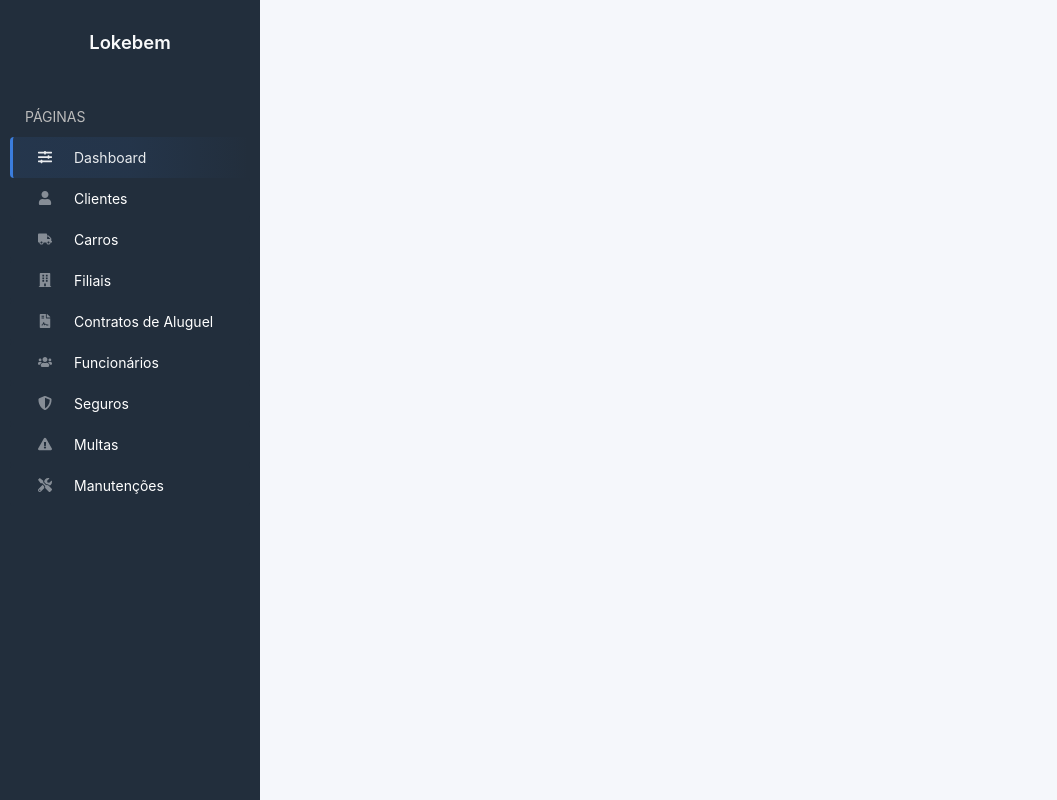
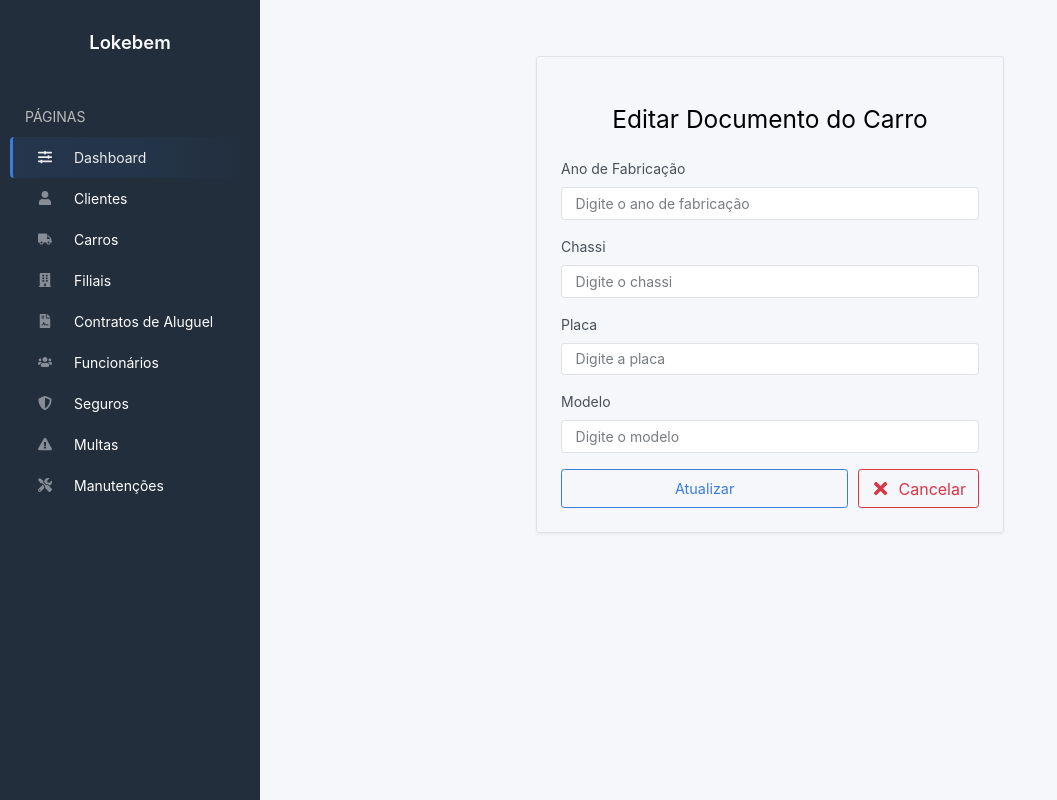
Before and after one commit to Malucoimbr/LockeBemFront, a React (Create React App) app: page /editdocumento/1 in a window 1280 px wide. Shown: the whole page, without its empty margins (0-1057 px from the left). Built offline with nearby package versions, Linux system fonts and the light colour scheme; no server answers.

Commit message:
ajustando os edits

```diff
--- a/src/App.js
+++ b/src/App.js
@@ -52,6 +52,7 @@ import ViewCarro from './carros/ViewCarro';
 import ListCarro from './carros/ListCarro';
 import AddCarro from './carros/AddCarro';
 import ListDocumento from './carros/ListDocumento';
+import EditDocumentoCarro from './carros/EditDocumentoCarro';
 
 import Seguros from './pages/Seguros';
 import AddSeguro from './seguros/AddSeguro';
@@ -67,6 +68,7 @@ import ListContrato from './contratos_aluguel/ListContrato';
 import ViewContrato from './contratos_aluguel/ViewContrato';
 import EditContrato from './contratos_aluguel/EditContrato';
 import ViewMantencao from './manutencoes/ViewManutencao';
+
 
 function App() {
   return (
@@ -94,6 +96,7 @@ function App() {
               <Route exact path="/viewcarros/:id" element={<ViewCarro />} />
               <Route exact path="/listcarro" element={<ListCarro />} />
               <Route exact path="/listdocumento" element={<ListDocumento />} />
+              <Route exact path="/editdocumento/:id" element={<EditDocumentoCarro />} />
 
               {/* filiais */}
               <Route exact path="/addfilial" element={<AddFilial />} />
--- a/src/carros/EditCarro.js
+++ b/src/carros/EditCarro.js
@@ -61,38 +61,19 @@ export default function EditCar() {
         setIsSubmitting(true);
         setError('');
         setSuccessMessage('');
-        setValidationErrors({});
-
-        // Validação de campos
-        if (!validateForm()) {
-            setIsSubmitting(false);
-            return;
-        }
-
-        const updatedCarro = {};
-
-        // Enviar apenas os campos modificados
-        Object.keys(carro).forEach(key => {
-            if (carro[key] !== initialCarro[key]) { // Verifica se o valor foi alterado
-                updatedCarro[key] = carro[key];
-            }
-        });
 
         try {
-            await axios.put(`http://localhost:8080/api/carro/${id}`, updatedCarro);
+            await axios.put(`http://localhost:8080/api/carro/${id}`, carro);
             setSuccessMessage('Carro atualizado com sucesso!');
-            setIsSubmitting(false);
-            navigate('/listcars');
+            navigate('/listcarro');
         } catch (error) {
             console.error('Erro ao atualizar o carro!', error);
             setError('Erro ao atualizar o carro.');
+        } finally {
             setIsSubmitting(false);
         }
     };
 
-    if (loading) {
-        return <div>Carregando dados do carro...</div>;
-    }
 
     return (
         <div className="container">
--- /dev/null
+++ b/src/carros/EditDocumentoCarro.js
@@ -0,0 +1,134 @@
+import React, { useState, useEffect } from 'react';
+import axios from 'axios';
+import { useNavigate, useParams, Link } from 'react-router-dom';
+import { FaTimes } from 'react-icons/fa';
+
+export default function EditDocumentoCarro() {
+  let navigate = useNavigate();
+
+  const [documento, setDocumento] = useState({
+    anoFab: '',
+    chassi: '',
+    placa: '',
+    modelo: '',
+  });
+
+  const [loading, setLoading] = useState(true);
+
+  const { id } = useParams();
+
+  const onInputChange = (e) => {
+    setDocumento({ ...documento, [e.target.name]: e.target.value });
+  };
+
+  const onSubmit = async (e) => {
+    e.preventDefault();
+
+    const updatedData = {};
+    Object.keys(documento).forEach(key => {
+      if (documento[key]) {
+        updatedData[key] = documento[key];
+      }
+    });
+
+    try {
+      await axios.put(`http://localhost:8080/api/documento-carro/${id}`, updatedData);
+      navigate("/listdocumento");
+    } catch (error) {
+      console.error("Erro ao atualizar documento:", error.response ? error.response.data : error);
+    }
+  };
+
+  useEffect(() => {
+    loadDocumento();
+  }, [id]);
+
+  const loadDocumento = async () => {
+    try {
+      const result = await axios.get(`http://localhost:8080/api/documento-carro/${id}`);
+      setDocumento(result.data);
+      setLoading(false);
+    } catch (error) {
+      console.error("Erro ao carregar documento:", error);
+      setLoading(false);
+    }
+  };
+
+  if (loading) {
+    return <div>Loading...</div>;
+  }
+
+  return (
+    <div className="container">
+      <div className="row">
+        <div className="col-md-6 offset-md-3 border rounded p-4 mt-2 shadow">
+          <h2 className="text-center m-4">Editar Documento do Carro</h2>
+
+          <form onSubmit={onSubmit}>
+            <div className="mb-3">
+              <label htmlFor="anoFab" className="form-label">Ano de Fabricação</label>
+              <input
+                type="text"
+                className="form-control"
+                placeholder="Digite o ano de fabricação"
+                name="anoFab"
+                value={documento.anoFab}
+                onChange={onInputChange}
+              />
+            </div>
+
+            <div className="mb-3">
+              <label htmlFor="chassi" className="form-label">Chassi</label>
+              <input
+                type="text"
+                className="form-control"
+                placeholder="Digite o chassi"
+                name="chassi"
+                value={documento.chassi}
+                onChange={onInputChange}
+              />
+            </div>
+
+            <div className="mb-3">
+              <label htmlFor="placa" className="form-label">Placa</label>
+              <input
+                type="text"
+                className="form-control"
+                placeholder="Digite a placa"
+                name="placa"
+                value={documento.placa}
+                onChange={onInputChange}
+              />
+            </div>
+
+            <div className="mb-3">
+              <label htmlFor="modelo" className="form-label">Modelo</label>
+              <input
+                type="text"
+                className="form-control"
+                placeholder="Digite o modelo"
+                name="modelo"
+                value={documento.modelo}
+                onChange={onInputChange}
+              />
+            </div>
+
+            <div className="d-flex justify-content-between mt-3">
+              <button type="submit" className="btn btn-outline-primary">Atualizar</button>
+              <Link className="btn btn-outline-danger" to="/listdocumento" style={{
+                display: 'inline-flex',
+                alignItems: 'center',
+                marginLeft: '10px',
+                padding: '6px 12px',
+                fontSize: '1rem'
+              }}>
+                <FaTimes style={{ marginRight: '8px', fontSize: '1.2rem' }} />
+                Cancelar
+              </Link>
+            </div>
+          </form>
+        </div>
+      </div>
+    </div>
+  );
+}
--- a/src/carros/ListDocumento.js
+++ b/src/carros/ListDocumento.js
@@ -56,10 +56,6 @@ export default function ListDocumentos() {
               <td>{documento.placa}</td>
               <td>{documento.modelo}</td>
               <td className="d-flex justify-content-center">
-                {/* Botões com ícones para as ações */}
-                <Link to={`/viewdocumento/${documento.id}`} className="btn btn-outline-info mx-2">
-                  <FaEye size={18} /> <span className="d-none d-sm-inline">Ver</span>
-                </Link>
                 <Link to={`/editdocumento/${documento.id}`} className="btn btn-outline-warning mx-2">
                   <FaEdit size={18} /> <span className="d-none d-sm-inline">Editar</span>
                 </Link>
--- a/src/carros/ViewCarro.js
+++ b/src/carros/ViewCarro.js
@@ -10,16 +10,15 @@ export default function ViewCar() {
     anoFab: '',
     km: '',
     tipo_carro: '',
-    Filial_id: ''
+    filialId: '',
+    valorDiaria: '',
   });
-
   const [loading, setLoading] = useState(true);
-  const [error, setError] = useState(null);
+  const [erro, setErro] = useState('');
 
   useEffect(() => {
     loadCar();
   }, [id]);
-
 
   const loadCar = async () => {
     try {
@@ -27,42 +26,52 @@ export default function ViewCar() {
       setCarro(result.data);
       setLoading(false);
     } catch (error) {
-      setError('Erro ao carregar os dados do carro.');
+      console.error("Erro ao carregar carro:", error);
+      setErro("Erro ao carregar os dados do carro.");
       setLoading(false);
     }
   };
 
   if (loading) {
-    return <div>Carregando...</div>;
-  }
-
-  if (error) {
-    return <div>{error}</div>;
+    return (
+      <div className="container text-center">
+        <div className="spinner-border" role="status">
+          <span className="visually-hidden">Carregando...</span>
+        </div>
+      </div>
+    );
   }
 
   return (
     <div className="container">
-      <h2 className="my-4">Detalhes do Carro</h2>
-      {carro ? (
-        <div className="card">
-          <div className="card-header">
-            Detalhes do Carro: {carro.id} {/* Exibindo a placa do carro */}
-          </div>
-          <div className="card-body">
+      <div className="row">
+        <div className="col-md-6 offset-md-3 border rounded p-4 mt-2 shadow">
+          <h2 className="text-center m-4">Detalhes do Carro</h2>
+
+          {erro && <div className="alert alert-danger">{erro}</div>}
+
+          <div className="card">
+            <div className="card-header">
+              <strong>Detalhes do Carro:</strong>
+            </div>
             <ul className="list-group list-group-flush">
-            <li className="list-group-item"><strong>Código do Documento:</strong> {carro.id}</li>
-              <li className="list-group-item"><strong>Quilometragem:</strong> {carro.km}</li>
-              <li className="list-group-item"><strong>Tipo de Carro:</strong> {carro.carroTipo}</li>
-              <li className="list-group-item"><strong>Código da Filial:</strong> {carro.filialId}</li>
-              <li className="list-group-item"><strong>Valor da Diária:</strong> {carro.valorDiaria}</li>
+              <li className="list-group-item">
+                <b>Quilometragem:</b> {carro.km}
+              </li>
+              <li className="list-group-item">
+                <b>Tipo de Carro:</b> {carro.tipo_carro}
+              </li>
+              <li className="list-group-item">
+                <b>Filial ID:</b> {carro.filialId}
+              </li>
+              <li className="list-group-item">
+                <b>Valor da Diária:</b> {carro.valorDiaria}
+              </li>
             </ul>
           </div>
+
+          <Link className="btn btn-primary my-2" to="/listcarro">Voltar para a Lista de Carros</Link>
         </div>
-      ) : (
-        <div>Carro não encontrado</div>
-      )}
-      <div className="text-center mt-3">
-        <Link to="/listcarro" className="btn btn-outline-primary">Voltar</Link>
       </div>
     </div>
   );
--- a/src/pages/Cars.js
+++ b/src/pages/Cars.js
@@ -38,6 +38,17 @@ export default function Cars() {
             </div>
           </div>
         </div>
+
+        <div className="col-md-4 mb-4">
+          <div className="card shadow-sm h-100">
+            <div className="card-body d-flex flex-column justify-content-center align-items-center text-center">
+              <FaFileAlt size={40} className="mb-3" />
+              <h4>Editar Documentos</h4>
+              <p>Edite os documentos cadastrados.</p>
+              <Link to="/listdocumento" className="btn btn-info btn-lg w-100 mt-auto">Listar Documentos</Link>
+            </div>
+          </div>
+        </div>
       </div>
     </div>
   );
```
